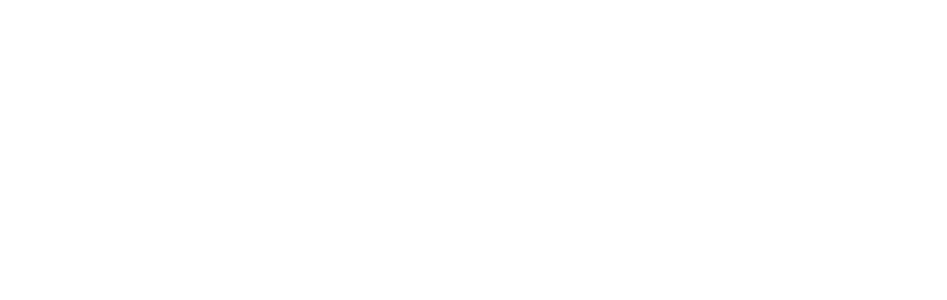
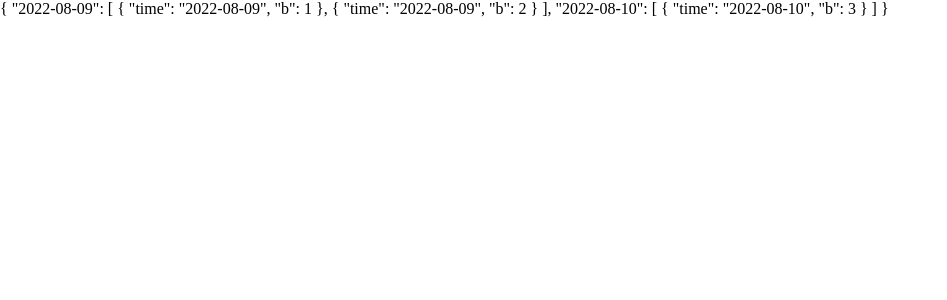
Before and after one commit to havebear/vite-vue3-ts, a Vue app: page /demo/lodash in a window 1280 px wide. Before the commit this address had no page. Shown: the top 300 px of the page, without its empty margins (0-947 px from the left). Built offline with nearby package versions, Linux system fonts and the light colour scheme.

Commit message:
framework: 集成 lodash-es

```diff
--- a/package.json
+++ b/package.json
@@ -15,12 +15,14 @@
   "dependencies": {
     "@vueuse/core": "^8.9.4",
     "axios": "^0.27.2",
+    "lodash-es": "^4.17.21",
     "nprogress": "^0.2.0",
     "pinia": "^2.0.16",
     "vue": "^3.2.37",
     "vue-router": "^4.1.2"
   },
   "devDependencies": {
+    "@types/lodash-es": "^4.17.6",
     "@types/node": "^18.0.6",
     "@types/nprogress": "^0.2.0",
     "@typescript-eslint/eslint-plugin": "^5.30.7",
--- a/src/router/index.ts
+++ b/src/router/index.ts
@@ -52,6 +52,16 @@ const routes: Array<RouteRecordRaw> = [
       requireAuth: false
     },
     component: () => import('@/views/demo/ChangeTheme.vue')
+  },
+  {
+    path: '/demo/lodash',
+    name: 'Lodash',
+    meta: {
+      title: 'Lodash',
+      keepAlive: false,
+      requireAuth: false
+    },
+    component: () => import('@/views/demo/Lodash.vue')
   }
 ]
 
--- /dev/null
+++ b/src/views/demo/Lodash.vue
@@ -0,0 +1,29 @@
+<!--
+ * @Author: BGG
+ * @Date: 2022-08-09 16:01:10
+ * @LastEditors: BGG
+ * @LastEditTime: 2022-08-09 16:22:00
+ * @Description:  Lodash
+-->
+
+<template>
+  <div>
+    {{ objArr2 }}
+  </div>
+</template>
+
+<script setup lang="ts">
+import { groupBy } from 'lodash-es'
+
+// const arr = [ 1, 2, 3 ]
+const objArr = [
+  { time: '2022-08-09', b: 1 },
+  { time: '2022-08-09', b: 2 },
+  { time: '2022-08-10', b: 3 }
+]
+const objArr2 = groupBy(objArr, 'time')
+</script>
+
+<style>
+
+</style>
```
Also changed, not shown: 2 other files (tests, documents, lock files or other folders).
